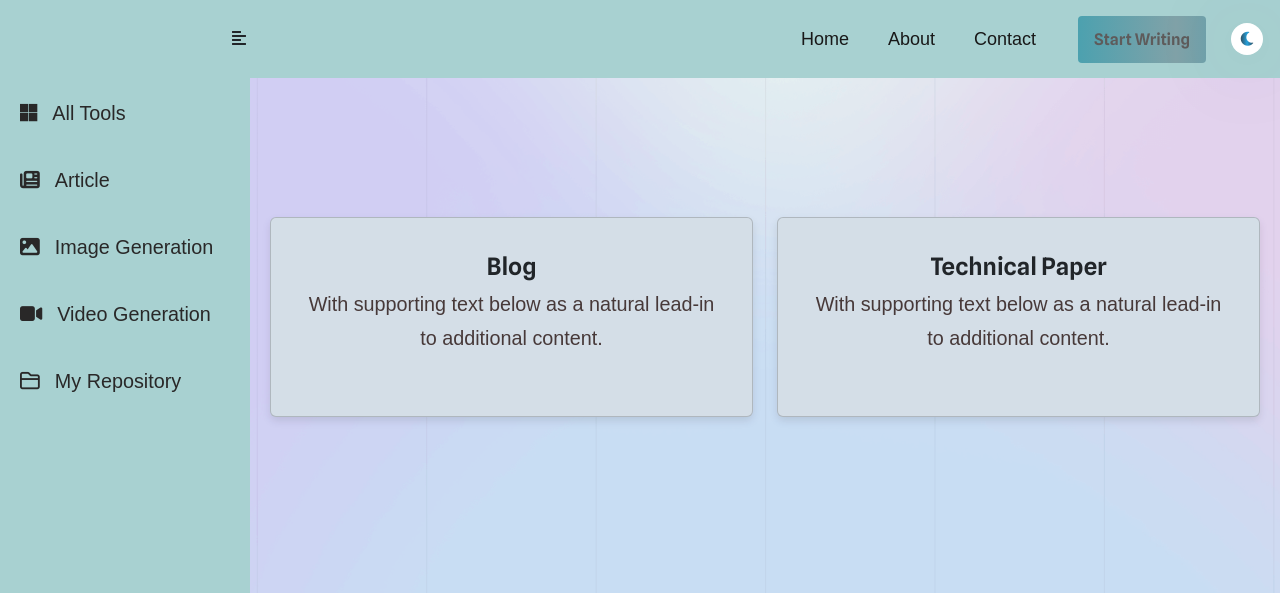
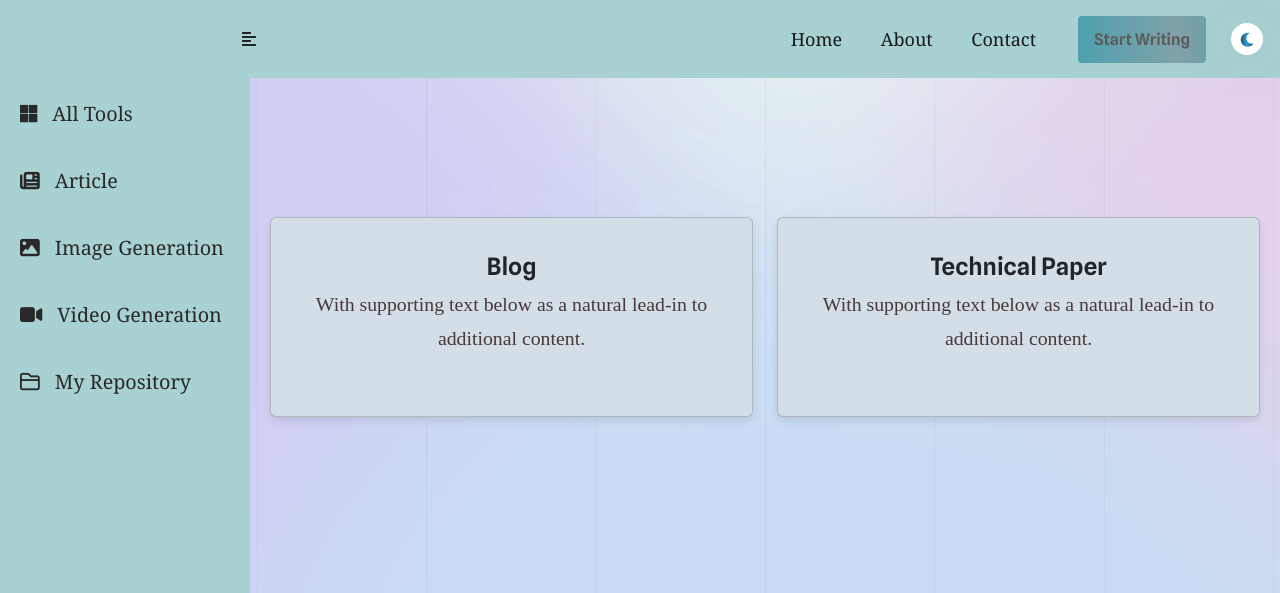
Before and after one commit to Super7User/corestrataiweb, a Flask app: page /landingpage in a window 1280 px wide. Shown: the top 593 px of the page. Run offline with Flask 3, Linux system fonts and the light colour scheme; some libraries are stand-ins or nearby versions.

Commit message:
landingpage

```diff
--- a/templates/header.html
+++ b/templates/header.html
@@ -26,6 +26,7 @@
     <style>
         body {
             font-family: Arial, sans-serif;
+            /* font-family: system-ui; */
             background-color: #d0e3f4;
             height: 100vh;
             margin: 0;
@@ -81,12 +82,13 @@
         @import "https://fonts.googleapis.com/css?family=Poppins:300,400,500,600,700";
 
         body {
-            font-family: Arial, sans-serif;
+            /* font-family: Arial, sans-serif; */
             background: #fafafa;
         }
 
         p {
-            font-family: Arial, sans-serif;
+            font-family: 'Roboto Slab', serif;
+            /* font-family: Arial, sans-serif; */
             font-size: 1.1em;
             font-weight: 300;
             line-height: 1.7em;
@@ -134,7 +136,8 @@
             /* background: #A8D1D1; */
             color: #292828;
             transition: all 0.3s;
-            font-family: Arial, sans-serif;
+            /* font-family: Arial, sans-serif; */
+            font-family: Georgia, serif;
         }
 
         #sidebar.active {
@@ -250,10 +253,9 @@
             /* justify-content: space-between; */
         }
 
-        /* .ac-header-one__main,
-        .header-navigation {
-            background-color: #A8D1D1 !important;
-        } */
+        .ac-header-one__main {
+            font-family: Georgia, serif;
+        }
 
 
         .btn-space {
@@ -282,7 +284,7 @@
         }
 
         .btn-generate:hover {
-            font-family: Arial, sans-serif;
+            /* font-family: Arial, sans-serif; */
             background-position: right center;
             /* change the direction of the change here */
             color: rgb(29, 27, 27);
--- a/templates/image_landingPage.html
+++ b/templates/image_landingPage.html
@@ -160,7 +160,7 @@
     <script>
         $(document).ready(function () {
             var icon = $('#toggleIcon');
-            icon[0].style.setProperty('margin-left', '220px', 'important');
+            icon[0].style.setProperty('margin-left', '230px', 'important');
 
             $('#sidebarCollapse').on('click', function () {
                 $('#sidebar').toggleClass('active');
@@ -172,7 +172,7 @@
 
                 } else {
                     icon.removeClass('fa-align-right').addClass('fa-align-left');
-                    icon[0].style.setProperty('margin-left', '220px', 'important');
+                    icon[0].style.setProperty('margin-left', '230px', 'important');
 
                 }
             });
@@ -181,7 +181,7 @@
             $('#sidebar .list-unstyled li').on('click', function () {
                 $('#sidebar').removeClass('active');
                 icon.removeClass('fa-align-right icon-move-right').addClass('fa-align-left icon-move-left');
-                icon.css('margin-left', '220px'); // Reset margin-left to 220px
+                icon.css('margin-left', '230px'); // Reset margin-left to 220px
             });
         });
     </script>
--- a/templates/landing_page.html
+++ b/templates/landing_page.html
@@ -158,7 +158,7 @@
     <script>
         $(document).ready(function () {
             var icon = $('#toggleIcon');
-            icon[0].style.setProperty('margin-left', '220px', 'important');
+            icon[0].style.setProperty('margin-left', '230px', 'important');
 
             $('#sidebarCollapse').on('click', function () {
                 $('#sidebar').toggleClass('active');
@@ -170,7 +170,7 @@
 
                 } else {
                     icon.removeClass('fa-align-right').addClass('fa-align-left');
-                    icon[0].style.setProperty('margin-left', '220px', 'important');
+                    icon[0].style.setProperty('margin-left', '230px', 'important');
 
                 }
             });
@@ -179,11 +179,11 @@
             $('#sidebar .list-unstyled li').on('click', function () {
                 $('#sidebar').removeClass('active');
                 icon.removeClass('fa-align-right icon-move-right').addClass('fa-align-left icon-move-left');
-                icon.css('margin-left', '220px'); // Reset margin-left to 220px
+                icon.css('margin-left', '230px'); // Reset margin-left to 220px
             });
         });
     </script>
-    </script>
+
 </body>
 
 </html>
```
Also changed, not shown: templates/index.html (+20 -8 lines), templates/tools2.html (+29 -1 lines).
